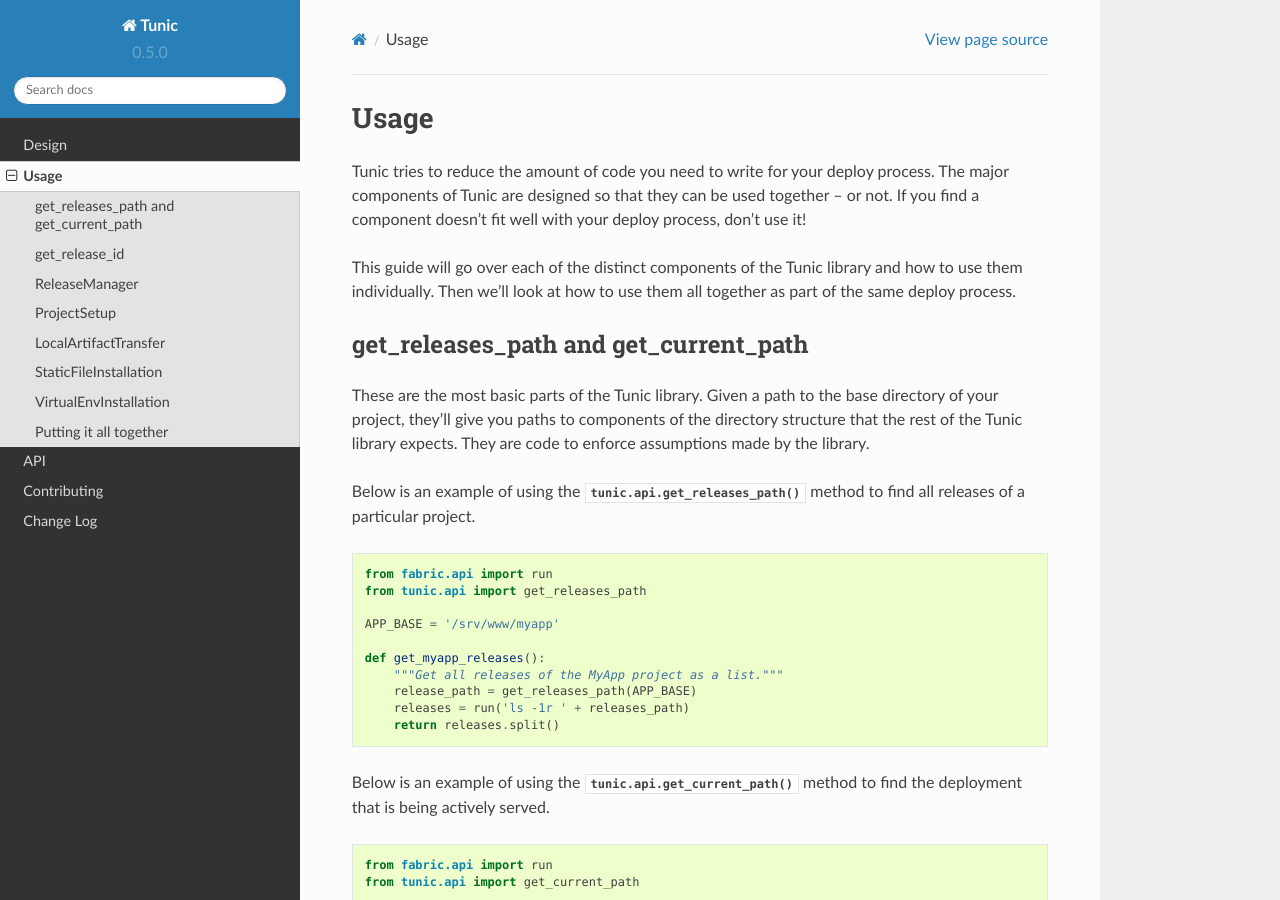
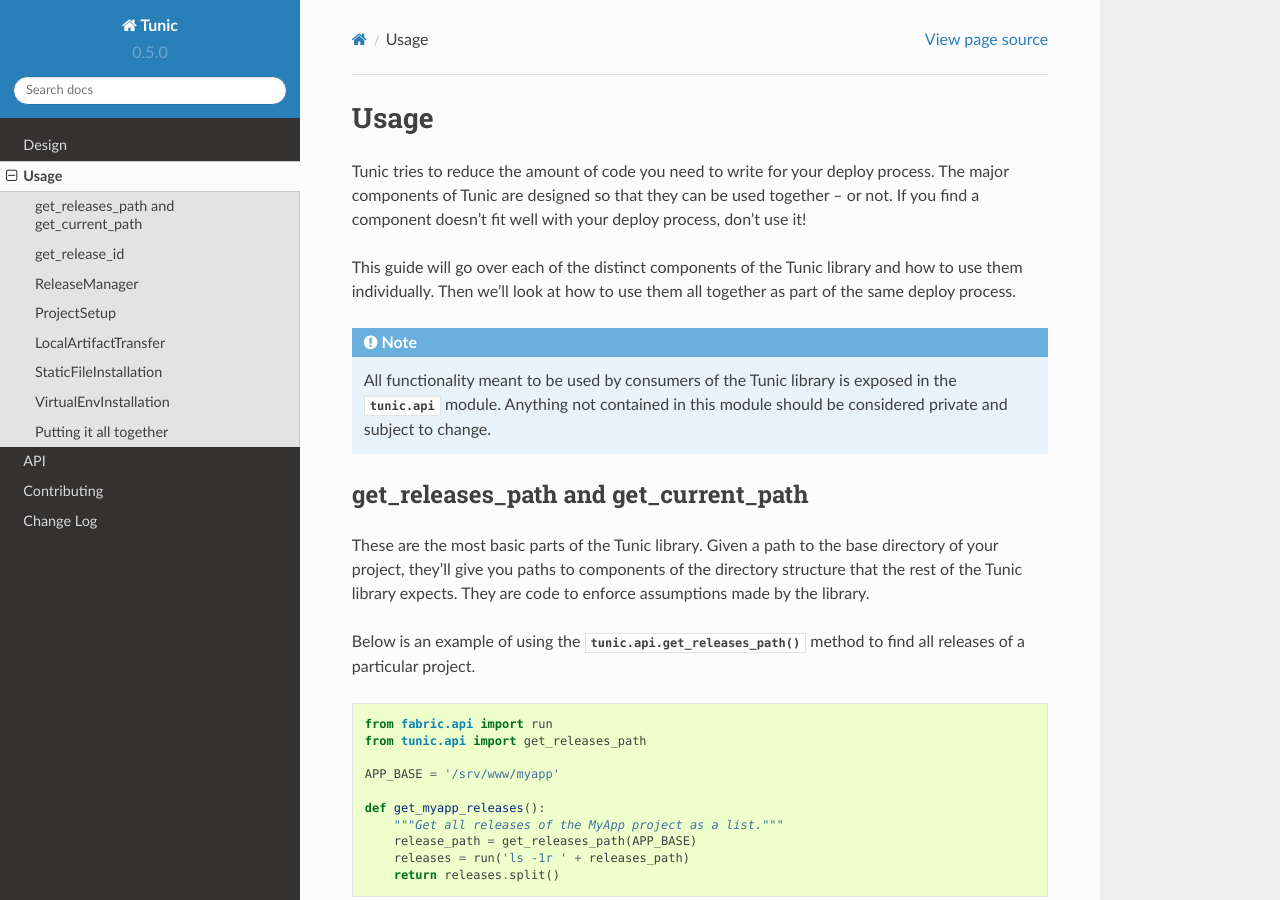
Before and after one commit to 56quarters/tunic, a Sphinx documentation site: the page built from doc/source/usage.rst, in a window 1280 px wide and 900 px high. Built offline with Sphinx 7.4.7 and the Read the Docs theme 2.0.0, drawn with Linux system fonts in a browser that asks for light colours.

Commit message:
Have API docs pull in each module, not just the tunic.api module

```diff
--- a/doc/source/usage.rst
+++ b/doc/source/usage.rst
@@ -9,6 +9,11 @@
 This guide will go over each of the distinct components of the Tunic library
 and how to use them individually. Then we'll look at how to use them all
 together as part of the same deploy process.
+
+.. note::
+    All functionality meant to be used by consumers of the Tunic library is
+    exposed in the :mod:`tunic.api` module. Anything not contained in this
+    module should be considered private and subject to change.
 
 get_releases_path and get_current_path
 --------------------------------------
```
Also changed, not shown: doc/source/api.rst (+12 -1 lines), 2 other files.
